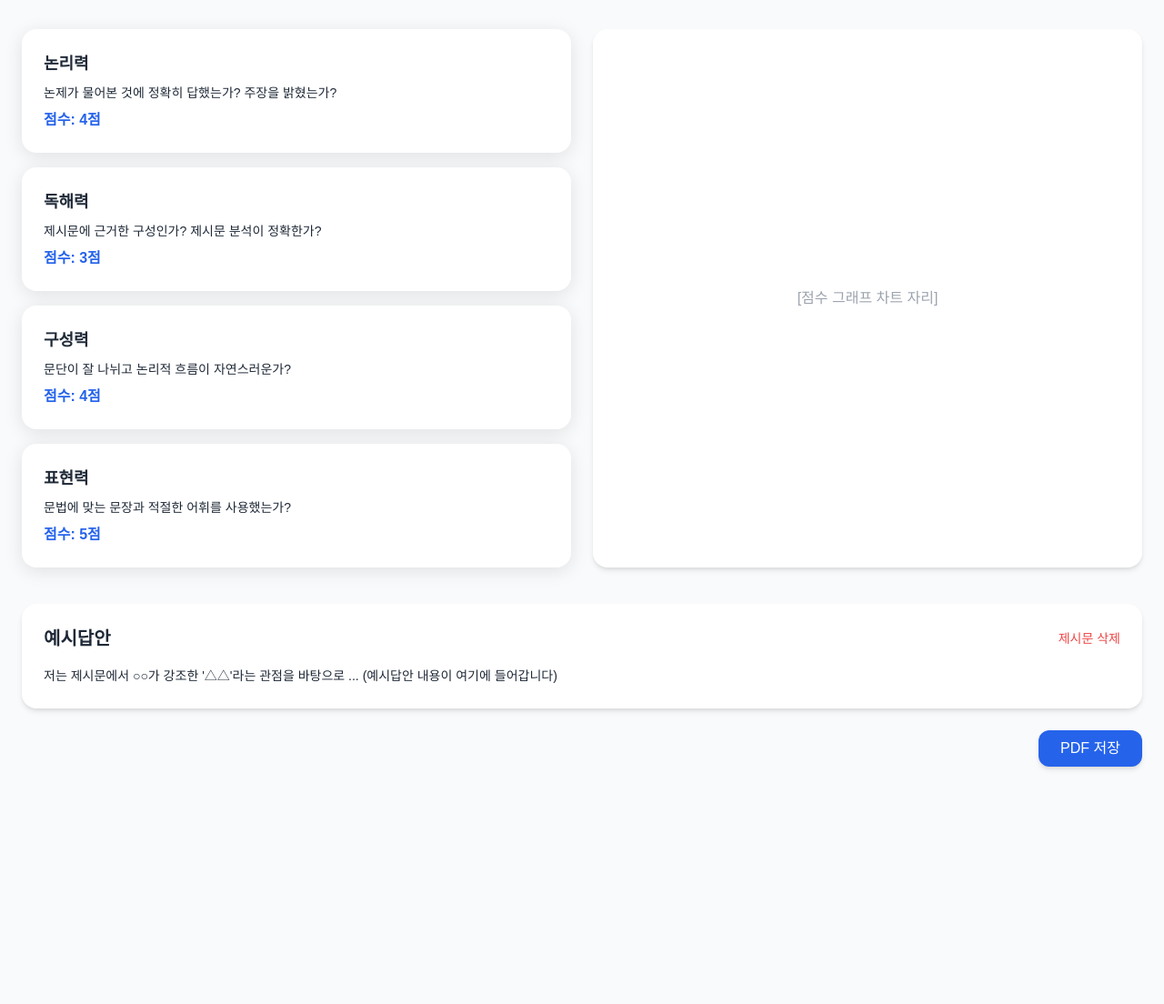
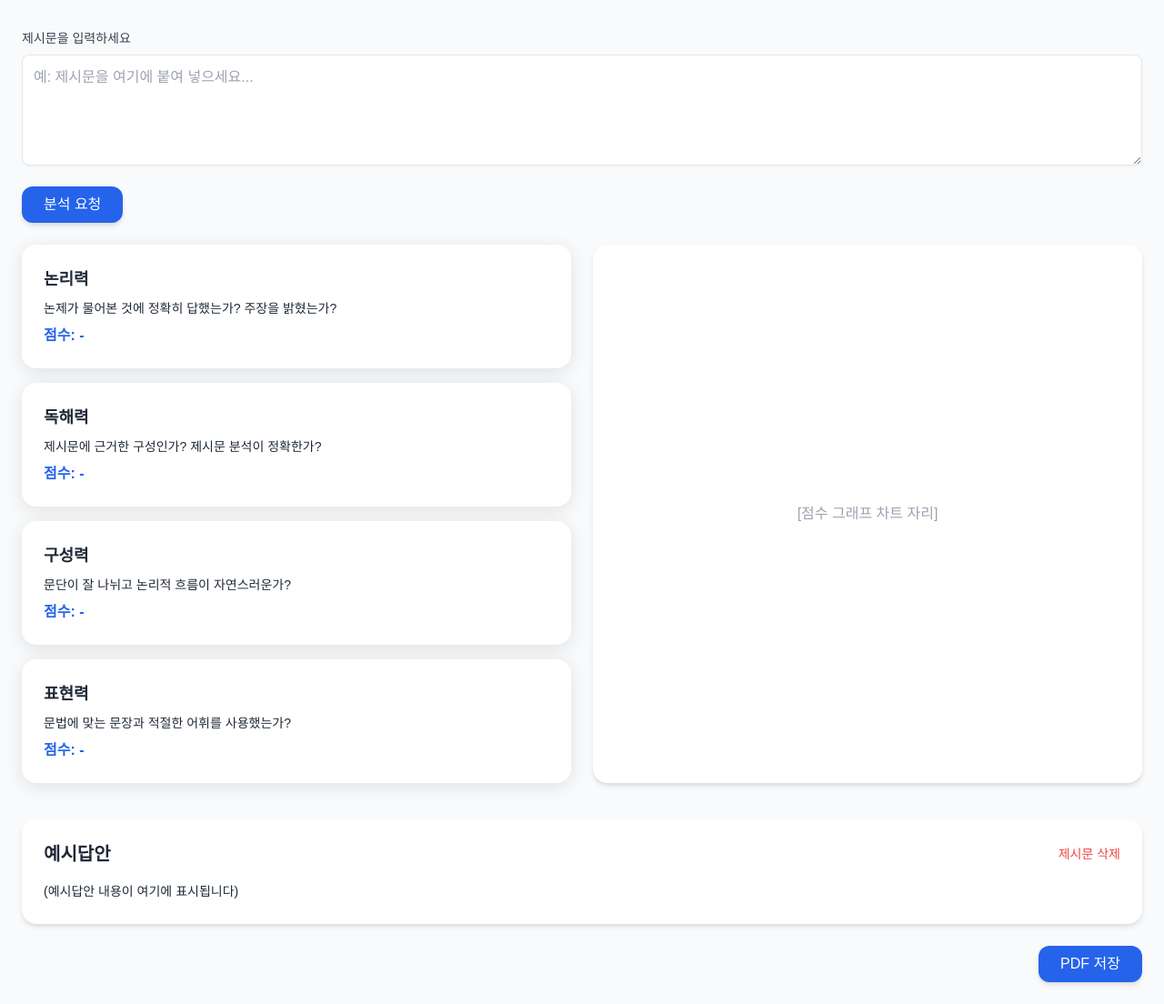
Before and after one commit to cho-huiseong/flask-essay-review, a Flask app: page / in a window 1280 px wide. Shown: the part 56-1160 px from the top of the page at 91% size. Before the commit the page ends 902 px from the top, so only its background shows below. Run offline with Flask 3, Linux system fonts and the light colour scheme.

Commit message:
🔥 제시문 입력 및 GPT 분석 연동 기능 추가

```diff
--- a/templates/index.html
+++ b/templates/index.html
@@ -22,29 +22,36 @@
     <span class="text-sm text-gray-500">Powered by 다쓰</span>
   </header>
 
+  <!-- 제시문 입력 -->
+  <section class="mb-6">
+    <label for="prompt" class="block text-sm font-medium text-gray-700 mb-2">제시문을 입력하세요</label>
+    <textarea id="prompt" rows="4" class="w-full p-3 border rounded-lg shadow-sm focus:ring-blue-500 focus:border-blue-500" placeholder="예: 제시문을 여기에 붙여 넣으세요..."></textarea>
+    <button onclick="analyzeEssay()" class="mt-4 bg-blue-600 text-white px-6 py-2 rounded-xl shadow-md hover:bg-blue-700 transition">분석 요청</button>
+  </section>
+
   <!-- 1단 평가 카드 + 그래프 -->
   <section class="grid grid-cols-1 md:grid-cols-2 gap-6 mb-10">
     <!-- 평가 카드 -->
     <div class="space-y-4">
-      <div class="report-card bg-white p-6">
+      <div class="report-card bg-white p-6" id="logic-card">
         <h2 class="text-lg font-semibold mb-2">논리력</h2>
-        <p class="text-sm">논제가 물어본 것에 정확히 답했는가? 주장을 밝혔는가?</p>
-        <p class="text-blue-600 font-bold mt-2">점수: 4점</p>
+        <p class="text-sm" id="logic-reason">논제가 물어본 것에 정확히 답했는가? 주장을 밝혔는가?</p>
+        <p class="text-blue-600 font-bold mt-2" id="logic-score">점수: -</p>
       </div>
-      <div class="report-card bg-white p-6">
+      <div class="report-card bg-white p-6" id="reading-card">
         <h2 class="text-lg font-semibold mb-2">독해력</h2>
-        <p class="text-sm">제시문에 근거한 구성인가? 제시문 분석이 정확한가?</p>
-        <p class="text-blue-600 font-bold mt-2">점수: 3점</p>
+        <p class="text-sm" id="reading-reason">제시문에 근거한 구성인가? 제시문 분석이 정확한가?</p>
+        <p class="text-blue-600 font-bold mt-2" id="reading-score">점수: -</p>
       </div>
-      <div class="report-card bg-white p-6">
+      <div class="report-card bg-white p-6" id="structure-card">
         <h2 class="text-lg font-semibold mb-2">구성력</h2>
-        <p class="text-sm">문단이 잘 나뉘고 논리적 흐름이 자연스러운가?</p>
-        <p class="text-blue-600 font-bold mt-2">점수: 4점</p>
+        <p class="text-sm" id="structure-reason">문단이 잘 나뉘고 논리적 흐름이 자연스러운가?</p>
+        <p class="text-blue-600 font-bold mt-2" id="structure-score">점수: -</p>
       </div>
-      <div class="report-card bg-white p-6">
+      <div class="report-card bg-white p-6" id="expression-card">
         <h2 class="text-lg font-semibold mb-2">표현력</h2>
-        <p class="text-sm">문법에 맞는 문장과 적절한 어휘를 사용했는가?</p>
-        <p class="text-blue-600 font-bold mt-2">점수: 5점</p>
+        <p class="text-sm" id="expression-reason">문법에 맞는 문장과 적절한 어휘를 사용했는가?</p>
+        <p class="text-blue-600 font-bold mt-2" id="expression-score">점수: -</p>
       </div>
     </div>
 
@@ -58,20 +65,59 @@
   <section class="bg-white rounded-2xl shadow-md p-6 space-y-4">
     <div class="flex justify-between items-center">
       <h2 class="text-xl font-semibold">예시답안</h2>
-      <button class="text-red-500 hover:underline text-sm">제시문 삭제</button>
+      <button class="text-red-500 hover:underline text-sm" onclick="document.getElementById('prompt').value = ''">제시문 삭제</button>
     </div>
-    <p class="text-sm leading-relaxed">
-      저는 제시문에서 ○○가 강조한 '△△'라는 관점을 바탕으로 ... (예시답안 내용이 여기에 들어갑니다)
+    <p class="text-sm leading-relaxed" id="sample-answer">
+      (예시답안 내용이 여기에 표시됩니다)
     </p>
-    <!-- 에러 메시지 -->
     <p class="text-red-500 text-sm hidden" id="error-message">에러가 발생했습니다. 다시 시도해주세요.</p>
-    <!-- 로딩 상태 -->
     <p class="text-gray-400 text-sm hidden" id="loading-message">로딩 중입니다...</p>
   </section>
 
-  <!-- PDF 저장 버튼 (추후 기능 연결 예정) -->
+  <!-- PDF 저장 버튼 자리 -->
   <div class="flex justify-end mt-6">
     <button class="bg-blue-600 text-white px-6 py-2 rounded-xl shadow-md hover:bg-blue-700 transition">PDF 저장</button>
   </div>
+
+  <script>
+    async function analyzeEssay() {
+      const prompt = document.getElementById("prompt").value.trim();
+      const error = document.getElementById("error-message");
+      const loading = document.getElementById("loading-message");
+
+      if (!prompt) return;
+
+      error.classList.add("hidden");
+      loading.classList.remove("hidden");
+
+      try {
+        const response = await fetch("/review", {
+          method: "POST",
+          headers: { "Content-Type": "application/json" },
+          body: JSON.stringify({ prompt }),
+        });
+
+        const data = await response.json();
+
+        document.getElementById("logic-score").innerText = `점수: ${data.논리력?.점수 ?? '-'}`;
+        document.getElementById("logic-reason").innerText = data.논리력?.이유 ?? '';
+
+        document.getElementById("reading-score").innerText = `점수: ${data.독해력?.점수 ?? '-'}`;
+        document.getElementById("reading-reason").innerText = data.독해력?.이유 ?? '';
+
+        document.getElementById("structure-score").innerText = `점수: ${data.구성력?.점수 ?? '-'}`;
+        document.getElementById("structure-reason").innerText = data.구성력?.이유 ?? '';
+
+        document.getElementById("expression-score").innerText = `점수: ${data.표현력?.점수 ?? '-'}`;
+        document.getElementById("expression-reason").innerText = data.표현력?.이유 ?? '';
+
+        document.getElementById("sample-answer").innerText = data.예시답안 ?? '';
+      } catch (e) {
+        error.classList.remove("hidden");
+      } finally {
+        loading.classList.add("hidden");
+      }
+    }
+  </script>
 </body>
 </html>
```
